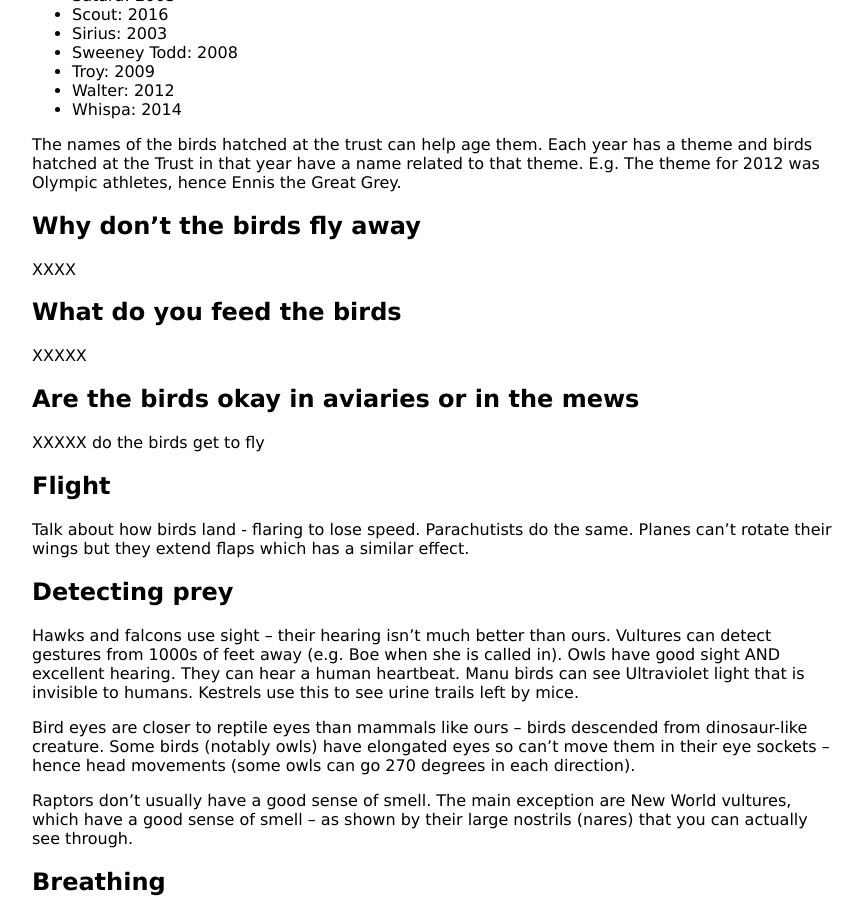
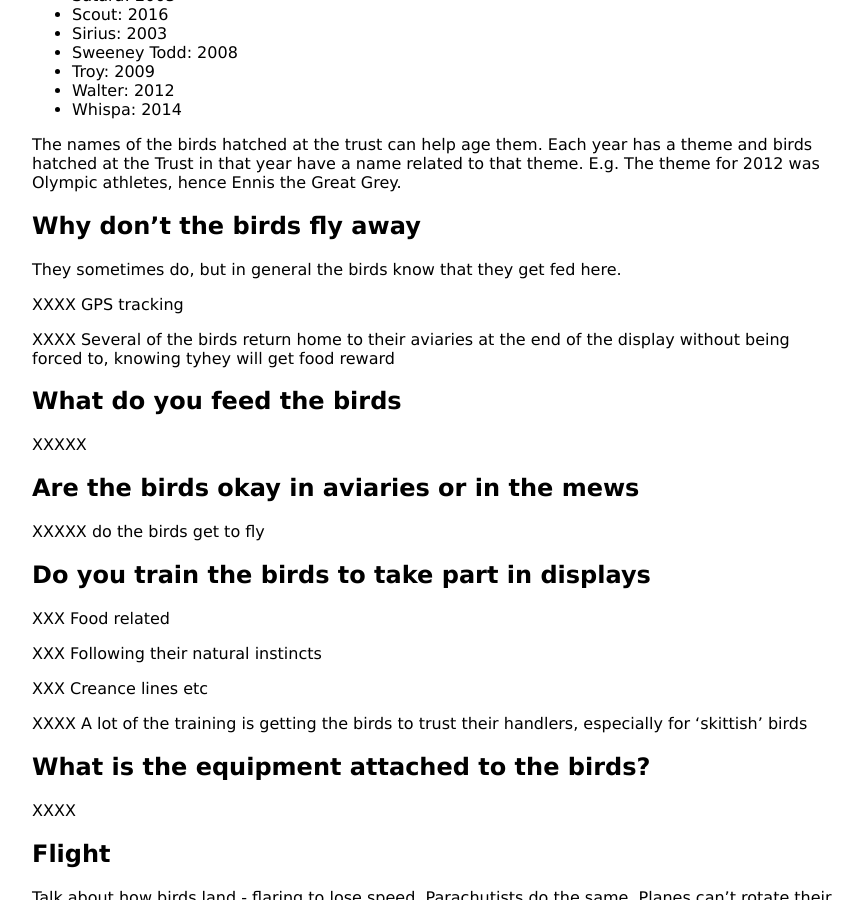
Before and after one commit to KineticLensman/KineticLensman.github.io, a Jekyll site: the page built from _posts/2021-07-26-birds.md, in a window 1280 px wide and 900 px high, scrolled down 2276 px. Shown: the whole window, without its empty margins (208-1071 px from the left). Built offline with Jekyll 4.4.1, drawn with Linux system fonts in a browser that asks for light colours.

Commit message:
more skeleton notes to expand

```diff
--- a/_posts/2021-07-26-birds.md
+++ b/_posts/2021-07-26-birds.md
@@ -104,7 +104,11 @@ The names of the birds hatched at the trust can help age them. Each year has a t
 
 ## Why don't the birds fly away
 
-XXXX
+They sometimes do, but in general the birds know that they get fed here.
+
+XXXX GPS tracking
+
+XXXX Several of the birds return home to their aviaries at the end of the display without being forced to, knowing tyhey will get food reward
 
 ## What do you feed the birds
 
@@ -113,6 +117,20 @@ XXXXX
 ## Are the birds okay in aviaries or in the mews
 
 XXXXX do the birds get to fly
+
+## Do you train the birds to take part in displays
+
+XXX Food related
+
+XXX Following their natural instincts
+
+XXX Creance lines etc
+
+XXXX A lot of the training is getting the birds to trust their handlers, especially for 'skittish' birds
+
+## What is the equipment attached to the birds?
+
+XXXX
 
 ## Flight
 Talk about how birds land - flaring to lose speed. Parachutists do the same. Planes can’t rotate their wings but they extend flaps which has a similar effect.
```
